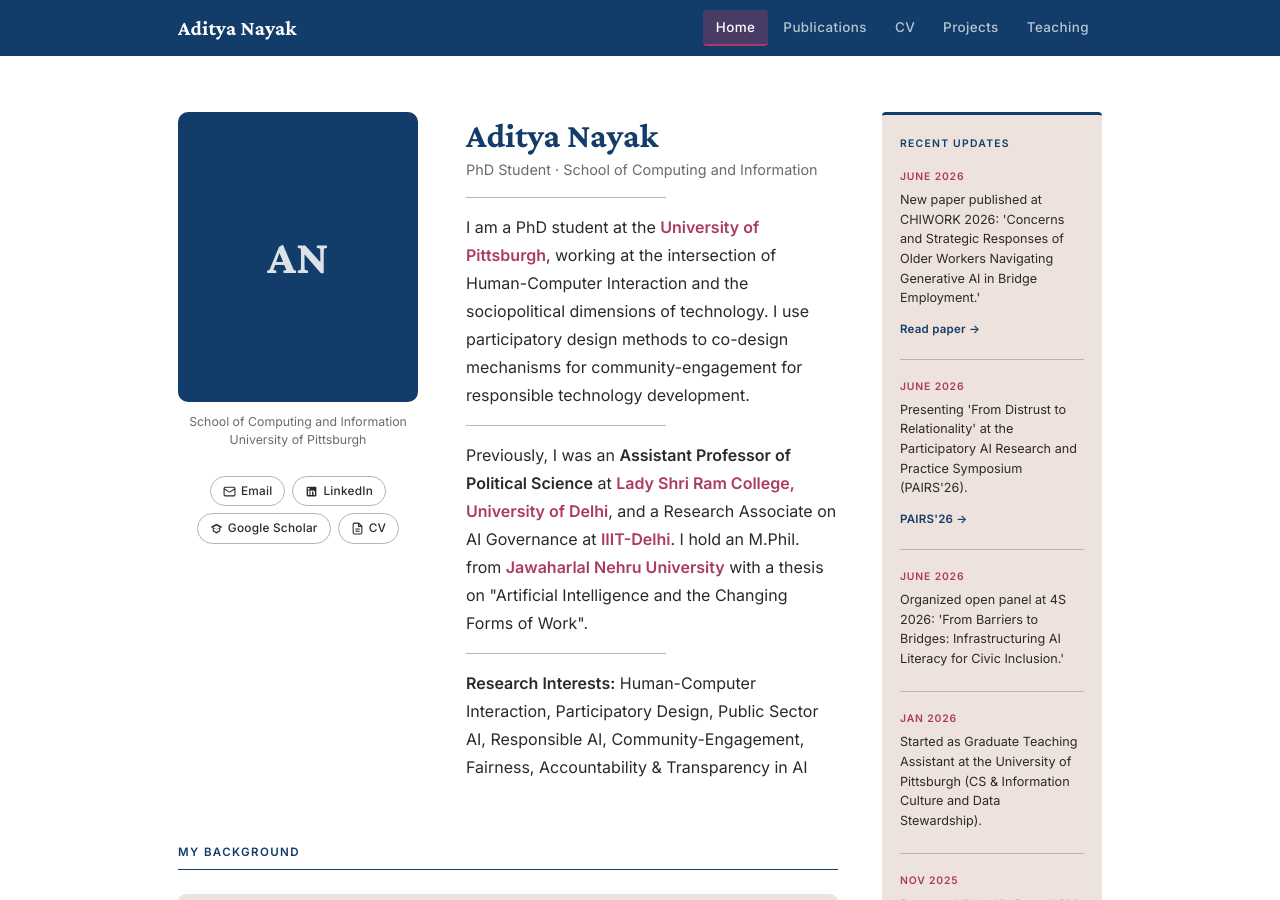
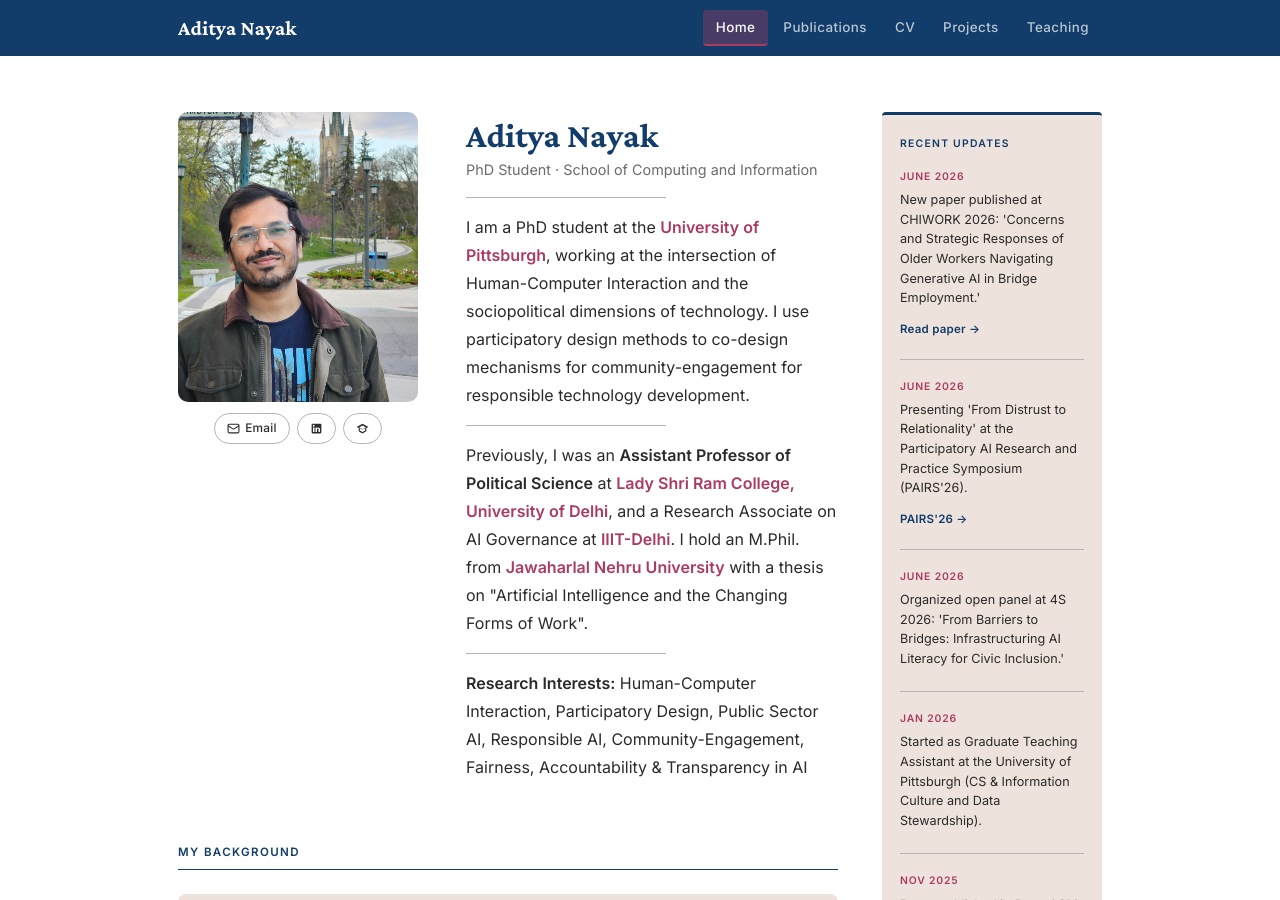
Before and after one commit to adityanayak-info/adityanayak-info.github.io, a Jekyll site: the page built from index.md, in a window 1280 px wide and 900 px high. Built offline with Jekyll 4.4.1, drawn with Linux system fonts in a browser that asks for light colours.

Commit message:
Update index.md

```diff
--- a/index.md
+++ b/index.md
@@ -20,13 +20,8 @@ permalink: /
   <!-- ── Left column: photo + affiliation + buttons ── -->
   <div class="photo-col">
 
-    <div class="photo-initials">AN</div>
+    <img src="{{ '/assets/img/FIMS.jpg' | relative_url }}" alt="Aditya Nayak">
     <!-- swap the line above for your photo once ready -->
-
-    <p class="photo-affiliation">
-      School of Computing and Information<br>
-      University of Pittsburgh
-    </p>
 
     <div class="contact-links">
 
@@ -38,18 +33,11 @@ permalink: /
       <!-- Replace # with your LinkedIn profile URL -->
       <a href="#" target="_blank" rel="noopener">
         <svg viewBox="0 0 24 24" fill="currentColor" width="13" height="13" aria-hidden="true"><path d="M19 3a2 2 0 0 1 2 2v14a2 2 0 0 1-2 2H5a2 2 0 0 1-2-2V5a2 2 0 0 1 2-2h14m-.5 15.5v-5.3a3.26 3.26 0 0 0-3.26-3.26c-.85 0-1.84.52-2.32 1.3v-1.11h-2.79v8.37h2.79v-4.93c0-.77.62-1.4 1.39-1.4a1.4 1.4 0 0 1 1.4 1.4v4.93h2.79M6.88 8.56a1.68 1.68 0 0 0 1.68-1.68c0-.93-.75-1.69-1.68-1.69a1.69 1.69 0 0 0-1.69 1.69c0 .93.76 1.68 1.69 1.68m1.39 9.94v-8.37H5.5v8.37h2.77z"/></svg>
-        LinkedIn
       </a>
 
       <!-- Replace # with your Google Scholar profile URL -->
       <a href="#" target="_blank" rel="noopener">
         <svg viewBox="0 0 24 24" fill="currentColor" width="13" height="13" aria-hidden="true"><path d="M12 3 1 9l4 2.18V17l7 4 7-4v-5.82L23 9zm6.36 7L12 13.36 5.64 10 12 6.64zM17 15.56l-5 2.86-5-2.86v-3.73L12 14l5-2.17z"/></svg>
-        Google Scholar
-      </a>
-
-      <a href="{{ '/cv/' | relative_url }}">
-        <svg viewBox="0 0 24 24" fill="none" stroke="currentColor" stroke-width="2" width="13" height="13" aria-hidden="true"><path d="M14 2H6a2 2 0 0 0-2 2v16a2 2 0 0 0 2 2h12a2 2 0 0 0 2-2V8z"/><polyline points="14 2 14 8 20 8"/><line x1="16" y1="13" x2="8" y2="13"/><line x1="16" y1="17" x2="8" y2="17"/></svg>
-        CV
       </a>
 
     </div>
```
